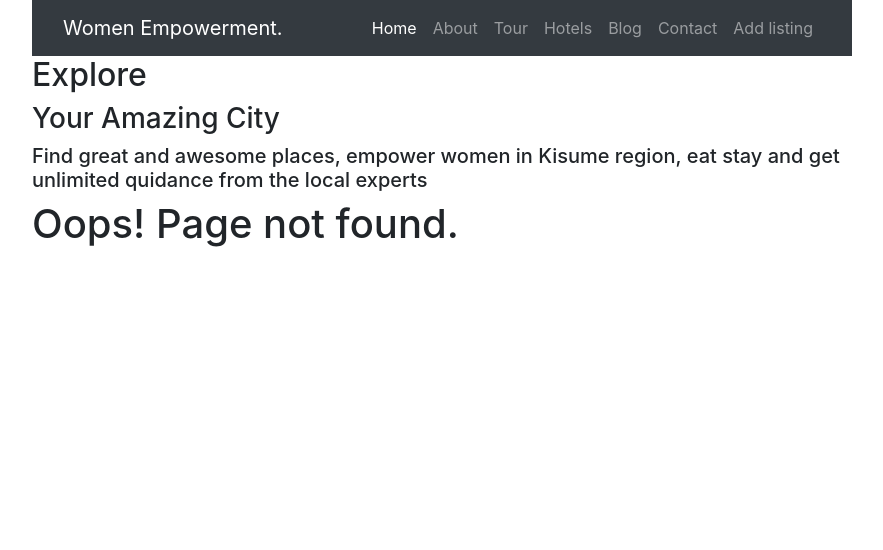
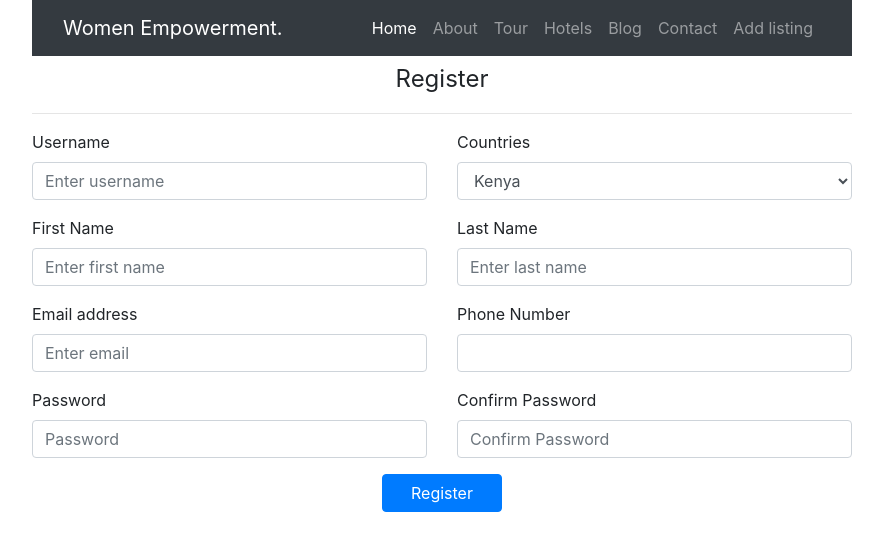
Before and after one commit to Cyrus-Kiprop/touring--lake-basin, a React app: page /register in a window 1280 px wide. Shown: the top 550 px of the page, without its empty margins (198-1081 px from the left). Built offline with nearby package versions, Linux system fonts and the light colour scheme.

Commit message:
Implementing the registration page

```diff
--- a/package.json
+++ b/package.json
@@ -10,6 +10,7 @@
   "dependencies": {
     "bootstrap": "4.3.1",
     "immer": "2.1.3",
+    "nodemon": "^2.0.0",
     "prop-types": "15.7.2",
     "react": "16.8.4",
     "react-dom": "16.8.4",
--- a/src/components/App.js
+++ b/src/components/App.js
@@ -9,13 +9,19 @@ import "react-toastify/dist/ReactToastify.css";
 import { ToastContainer } from "react-toastify";
 import Dashboard from "./Dashboard/Dashboard.jsx";
 import Header from "./Header/Header.jsx";
+import Register from './Register/Register';
 
 function App() {
   return (
     <div className="container-fluid">
       <Header />
-      <Dashboard />
+      {/* <Dashboard /> */}
+
       <Switch>
+
+      {/* <Route path="/" component={Dashboard} /> */}
+
+      <Route path="/register" component={Register} />
         {/* <Route exact path="/" component={Dashboard} /> */}
         {/* <Route path="/about" component={AboutPage} />
         <Route path="/courses" component={CoursesPage} />
--- /dev/null
+++ b/src/components/Register/Register.js
@@ -0,0 +1,62 @@
+import React from 'react';
+
+class Register extends React.Component {
+  render() {
+    return (
+      <div>
+        <p className ="registration">Register</p>
+        <hr/>
+        <form>
+  <div className="row">
+  <div className="form-group col-sm-12 col-md-6 col-lg-6">
+    <label>Username</label>
+    <input type="text" className="form-control"   placeholder="Enter username" />
+  </div>
+  <div className="form-group col-sm-12 col-md-6 col-lg-6">
+    <label>Countries</label>
+    <select className="form-control">
+      <option>Kenya</option>
+      <option>USA</option>
+      <option>Canada</option>
+      <option>China</option>
+      <option>South Africa</option>
+    </select>
+  </div>
+  <div className="form-group col-sm-12 col-md-6 col-md-6">
+    <label>First Name</label>
+    <input type="text" className="form-control"   placeholder="Enter first name" />
+  </div>
+  <div className="form-group col-sm-12 col-md-6 col-lg-6">
+    <label>Last Name</label>
+    <input type="text" className="form-control"   placeholder="Enter last name" />
+  </div>
+
+
+  <div className="form-group col-sm-12 col-md-6 col-lg-6">
+    <label>Email address</label>
+    <input type="email" className="form-control"  placeholder="Enter email" />
+  </div>
+  <div className="form-group col-sm-12 col-md-6 col-lg-6">
+    <label>Phone Number</label>
+    <input type="text" className="form-control"  placeholder="" />
+  </div>
+  <div className="form-group col-sm-12 col-md-6 col-lg-6">
+    <label>Password</label>
+    <input type="password" className="form-control"  placeholder="Password" />
+  </div>
+  <div className="form-group col-sm-12 col-md-6 col-lg-6">
+    <label>Confirm Password</label>
+    <input type="password" className="form-control"  placeholder="Confirm Password" />
+  </div>
+  </div>
+
+  <div className="col text-center">
+  <button type="submit"  className="btn btn-primary center-block form_button">Register</button>
+  </div>
+</form>
+
+      </div>
+    )
+  }
+}
+export default Register;
--- a/src/index.css
+++ b/src/index.css
@@ -6,3 +6,14 @@
 nav {
   padding: 20px 0 20px 0;
 }
+
+/* ..........Register...............*/
+.registration {
+  font-size: 24px;
+  text-align: center;
+  margin-top: 5px;
+}
+.form_button {
+  width: 120px;
+  text-align: center;
+}
--- a/src/index.html
+++ b/src/index.html
@@ -4,6 +4,7 @@
     <meta charset="utf-8" />
 
     <title>Pluralsight Redux</title>
+    <link rel="stylesheet" href="https://stackpath.bootstrapcdn.com/bootstrap/4.3.1/css/bootstrap.min.css" integrity="sha384-ggOyR0iXCbMQv3Xipma34MD+dH/1fQ784/j6cY/iJTQUOhcWr7x9JvoRxT2MZw1T" crossorigin="anonymous">
   </head>
 
   <body>
```
Also changed, not shown: 1 other file (tests, documents, lock files or other folders).
